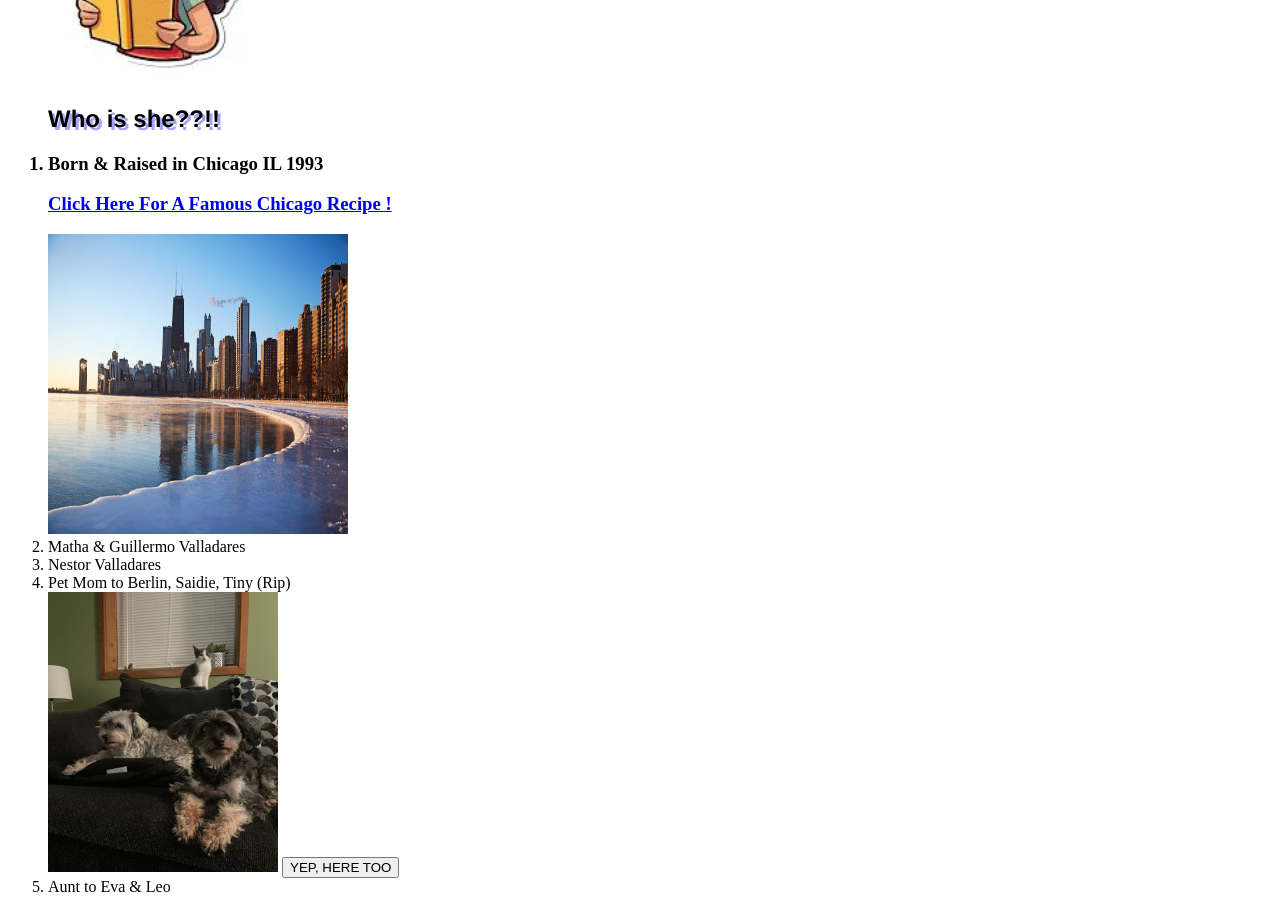
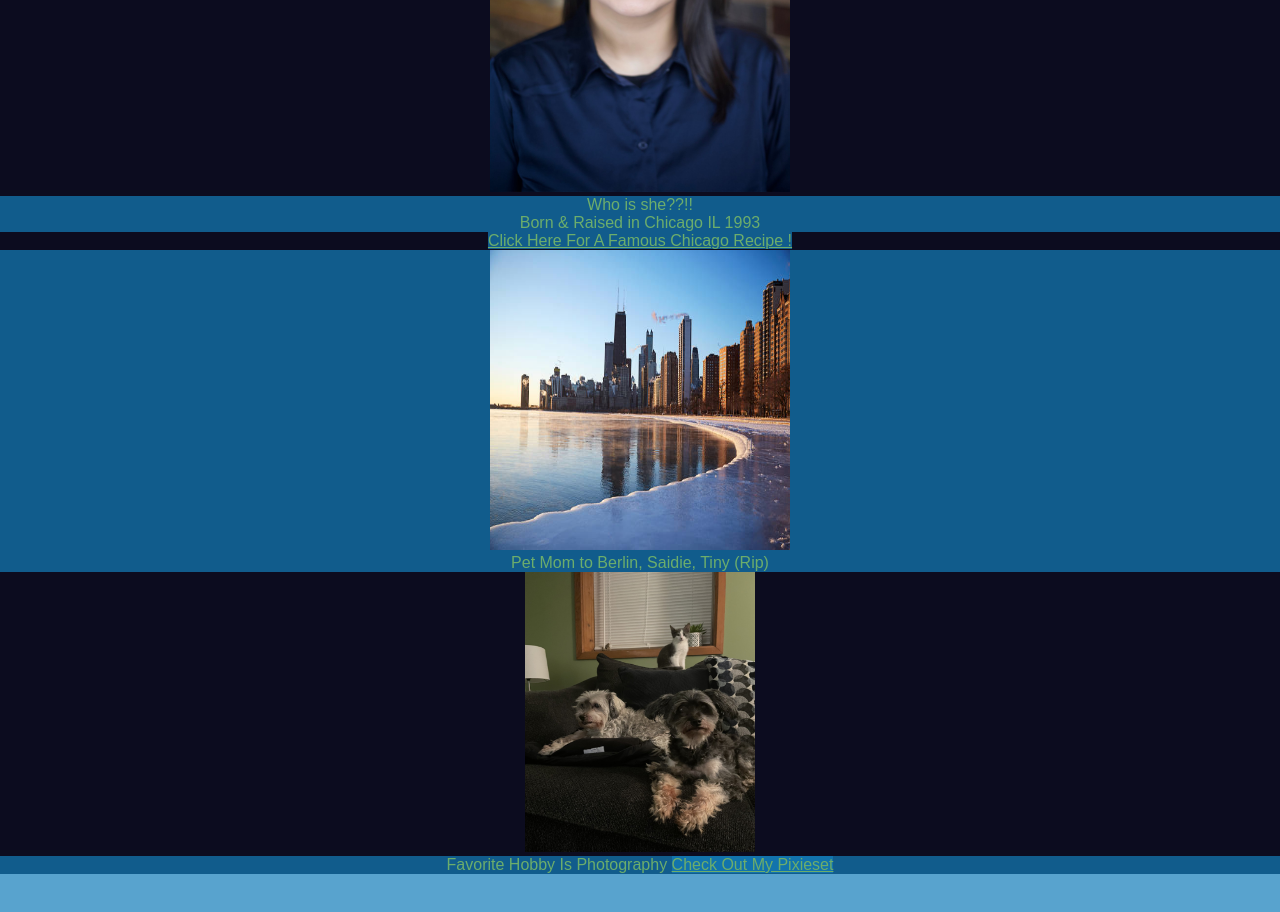
Before and after one commit to jvalladares79/Portfolio, a plain HTML site: page index.html in a window 1280 px wide. Shown: the part 368-1280 px from the top of the page. After the commit the page ends 1242 px from the top, so only its background shows below. Drawn offline with Linux system fonts and the light colour scheme.

Commit message:
initial commit

```diff
--- a/index.html
+++ b/index.html
@@ -4,35 +4,30 @@
 <head>
     <meta charset="UTF-8">
     <meta name="viewport" content="width=device-width, initial-scale=1.0">
-    <title>Hello...It's ME</title>
+    <title>Hello...It's me</title>
     <link rel="stylesheet" href="sample_style.css">
 </head>
 
 <body>
-    <p style="background-color:tomato;">Hello</p>
+       <p>It's deff not pretty ! But it's my first :D</p>
+       <div class="colum-left"></div>
     <h1>Jasmine Jay Valladares</h1>
-    <bold>
-        <p>Picture of me</p>
-        <img src="images.jpg" alt="Me" width="300" height="300">
-        <ol>
-            <h2>Who is she??!!</h2>
-            <h3>
-                <li>Born & Raised in Chicago IL 1993</ul>
-                    <p><a href="https://www.allrecipes.com/recipe/134483/chicago-style-hot-dog/">Click Here For A Famous Chicago Recipe !</a></p>
-            </h3>
-            <img src="chicago.jpg" alt="Me" width="300" height="300">
-    </bold>
+    <h1>Welcome to my First Website !</h1>
 
-    <li>Matha & Guillermo Valladares
-    <li>Nestor Valladares</li>
-    </li>
-    <li>Pet Mom to Berlin, Saidie, Tiny (Rip)</li>
-    <img src="thumbnail_IMG_2273.jpg" alt="Me" width="230" height="280">
-    <button>YEP, HERE TOO</button>
-    <li>Aunt to Eva & Leo</li>
-    </ol>
+    <p>I'm always trying to improve on myself & find the joy in the little things</p>
+    <img src="Jasmine_Valladares.JPG" alt="Me" width="300" height="450">
+        <p>Who is she??!!</p>
 
+        <p>Born & Raised in Chicago IL 1993</p>
+        <a href="https://www.allrecipes.com/recipe/134483/chicago-style-hot-dog/">Click Here For A Famous
+                Chicago Recipe !</a>
 
+       <p><img src="chicago.jpg" alt="Me" width="300" height="300"></p>
+        <p>Pet Mom to Berlin, Saidie, Tiny (Rip)</p>
+        <img src="thumbnail_IMG_2273.jpg" alt="Me" width="230" height="280">
+        <p>Favorite Hobby Is Photography
+            <a href="https://jasminejay.pixieset.com/">Check Out My Pixieset</a>
+        </p>
 </body>
 
 </html>
--- a/sample_style.css
+++ b/sample_style.css
@@ -1,23 +1,13 @@
-
-
-h1 {
-    background-color: #78ba13b4;
-    font-family: Verdana, Geneva, Tahoma, sans-serif;
+* {
+    box-sizing: border-box;
+    margin: 0;
+    padding: 0;
+    font-family: Arial, "Helvetica Neue", Helvetica, sans-serif;
+    background-color: #137dbab4;
     text-align: center;
-    color: rgb(49, 151, 62);
-
-
-
+    color: rgb(108, 173, 108);
 }
 
-h2 {
-    text-shadow: 3px 3px #a4a4fa;
-    font-family: 'Franklin Gothic Medium', 'Arial Narrow', Arial, sans-serif;
-
-
+body {
+    background-color: rgb(12, 12, 31);
 }
-
-h3 {
-    font-family: 'Times New Roman', Times, serif;
-
-}
```
Also changed, not shown: Jasmine_Valladares.JPG (added).
